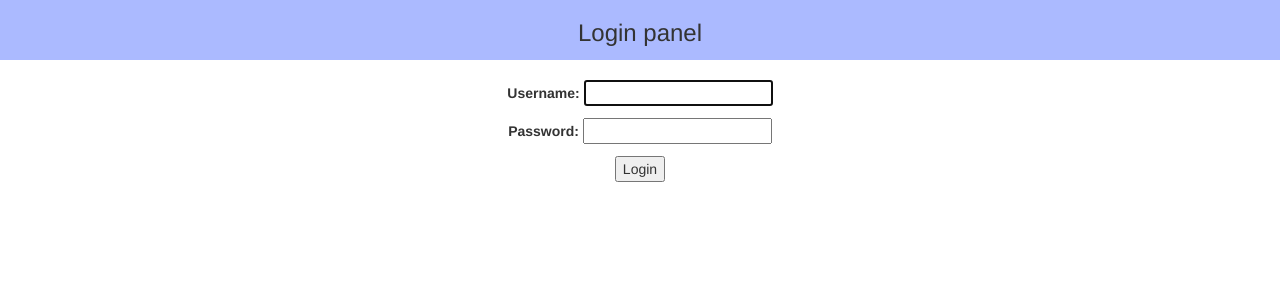
After one commit to ChrisGadek1/laboratory-project, a Django app: page /login/ in a window 1280 px wide. The commit adds this page. Shown: the top 300 px of the page. Run offline with Django 3.2, Linux system fonts and the light colour scheme; some libraries are stand-ins or nearby versions.

Commit message:
Add basic login form and logout button

```diff
--- /dev/null
+++ b/app/forms.py
@@ -0,0 +1,6 @@
+from django import forms
+
+
+class RawLoginForm(forms.Form):
+    login = forms.CharField()
+    password = forms.CharField(widget=forms.PasswordInput())
--- a/djangoProject/settings.py
+++ b/djangoProject/settings.py
@@ -56,7 +56,7 @@
 TEMPLATES = [
     {
         'BACKEND': 'django.template.backends.django.DjangoTemplates',
-        'DIRS': [BASE_DIR / 'templates']
+        'DIRS': [str(BASE_DIR.joinpath('templates'))]
         ,
         'APP_DIRS': True,
         'OPTIONS': {
@@ -121,3 +121,6 @@
 # https://docs.djangoproject.com/en/3.1/howto/static-files/
 
 STATIC_URL = '/static/'
+
+LOGIN_REDIRECT_URL = '/main/'
+LOGOUT_REDIRECT_URL = '/'
--- a/djangoProject/urls.py
+++ b/djangoProject/urls.py
@@ -14,11 +14,12 @@
     2. Add a URL to urlpatterns:  path('blog/', include('blog.urls'))
 """
 from django.contrib import admin
-from django.urls import path
-
-from app.views import main_view
+from django.urls import path, include
+from app.views import main_view, main_site
 
 urlpatterns = [
     path('admin/', admin.site.urls),
-    path('', main_view)
+    path('', main_view),
+    path('', include("django.contrib.auth.urls")),
+    path('main/', main_site)
 ]
--- a/templates/basic.html
+++ b/templates/basic.html
@@ -9,11 +9,16 @@
     <link rel="stylesheet" href="{% static 'css/basic.css' %}">
 </head>
 <body>
+
+
     <nav id="main-nav">
-        <button id="login-button" class="btn-primary">Login</button>
+        {% block nav %}
+            <button id="login-button" class="btn-primary" onclick="location.href = 'http://127.0.0.1:8000/login/';">Login</button>
+        {% endblock %}
     </nav>
     <div id="main-block">
         {% block content %}
+
         {% endblock %}
     </div>
 
--- /dev/null
+++ b/templates/registration/login.html
@@ -0,0 +1,34 @@
+{% extends 'basic.html' %}
+
+{% block nav %}
+
+    <h3 style="text-align: center"> Login panel </h3>
+
+{% endblock %}
+
+
+{% block content %}
+
+    <style type="text/css" scoped>
+
+    /******************************
+
+            LOGIN - STYLE
+
+    *******************************/
+
+
+    .login_container{
+        padding-top: 20px;
+        text-align: center;
+    }
+
+
+    </style>
+
+    <form class="login_container" method="POST"> {% csrf_token %}
+        {{ form.as_p }}
+        <input type="submit" value="Login"/>
+    </form>
+
+{% endblock %}
```
Also changed, not shown: app/views.py (+23 -1 lines), templates/main.html (+6 -9 lines), app/static/css/basic.css (line endings or trailing spaces), db.sqlite3.
